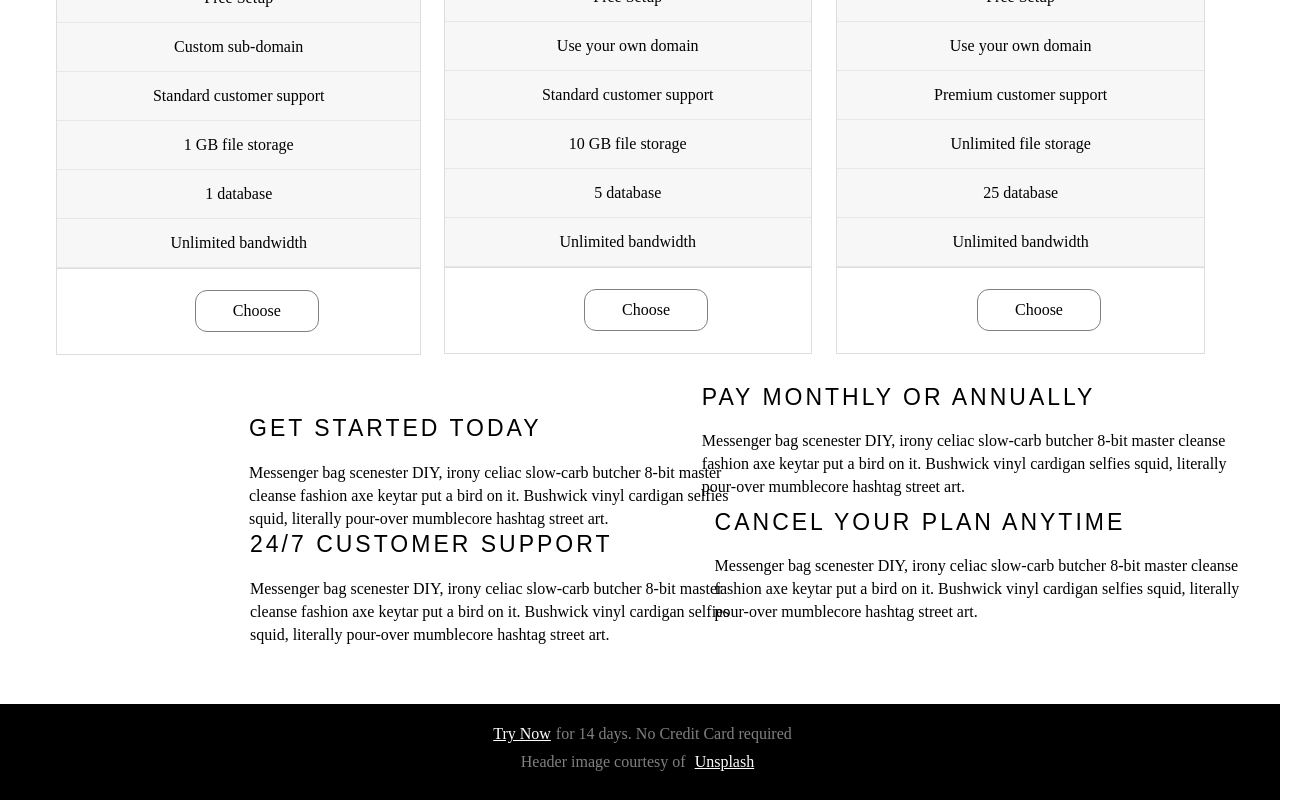
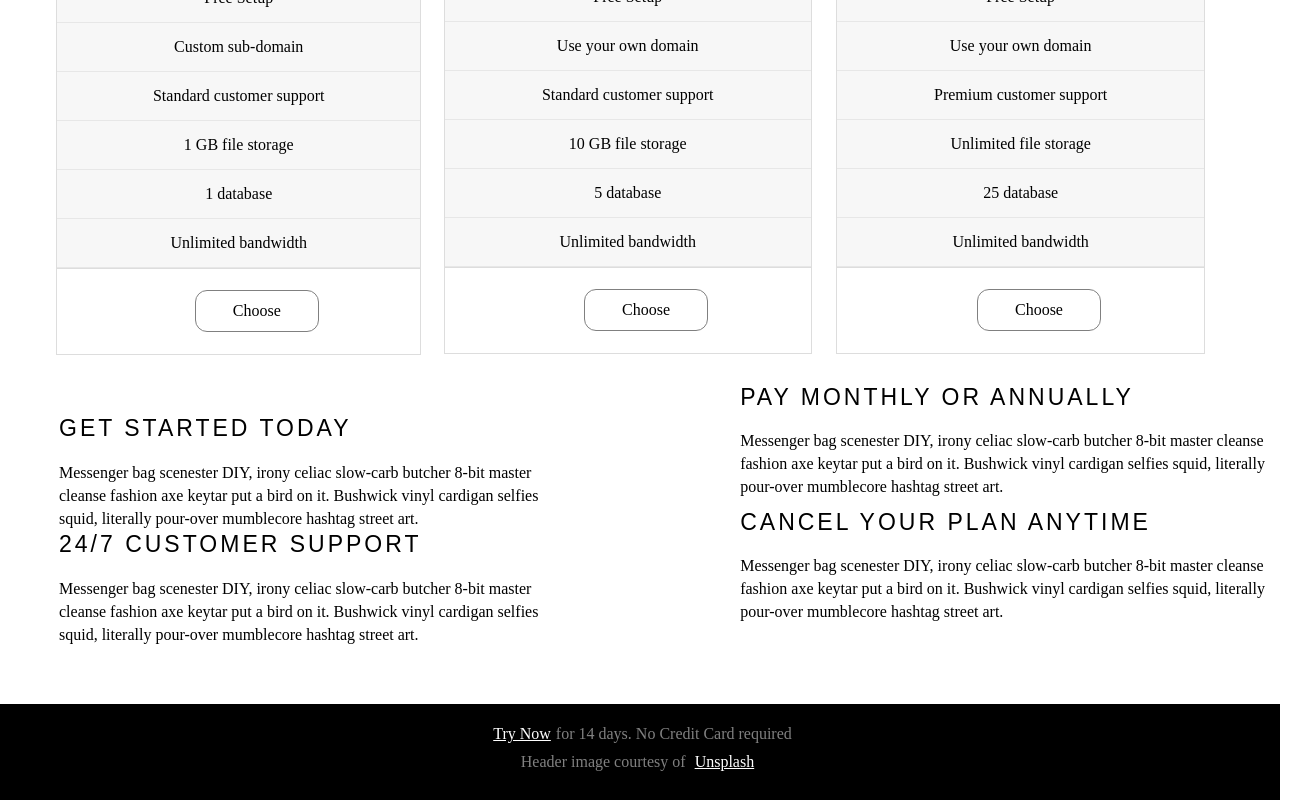
Before and after one commit to joshwerner85/responsive-layout, a plain HTML site: page index.html in a window 1280 px wide. Shown: the part 775-1575 px from the top of the page, 1314 px wide, since content can reach past the window. Drawn offline with nearby package versions, Linux system fonts and the light colour scheme; files that its build step writes are made by us from their sources.

Commit message:
Update main.scss

```diff
--- a/styles/main.scss
+++ b/styles/main.scss
@@ -448,23 +448,23 @@ a.unsplash {
   section {
     &.section-get-started {
       margin-top: 680px;
-      width: 500px;
-      margin-left: 200px;
+    width: 500px;
+    margin-left: 10px;
     }
     &.section-pay-monthly {
       margin-top: -279px;
-   	  width: 41%;
-      margin-left: 51%;
+    width: 41%;
+    margin-left: 54%;
     }
     &.section-customer-support {
       margin-top: -100px;
-      width: 500px;
-      margin-left: 201px;
+    width: 500px;
+    margin-left: 10px;
     }
     &.section-cancel-plan {
       margin-top: -270px;
-      width: 41%;
-      margin-left: 52%;
+    width: 41%;
+    margin-left: 54%;
     }
   }
 }
```
